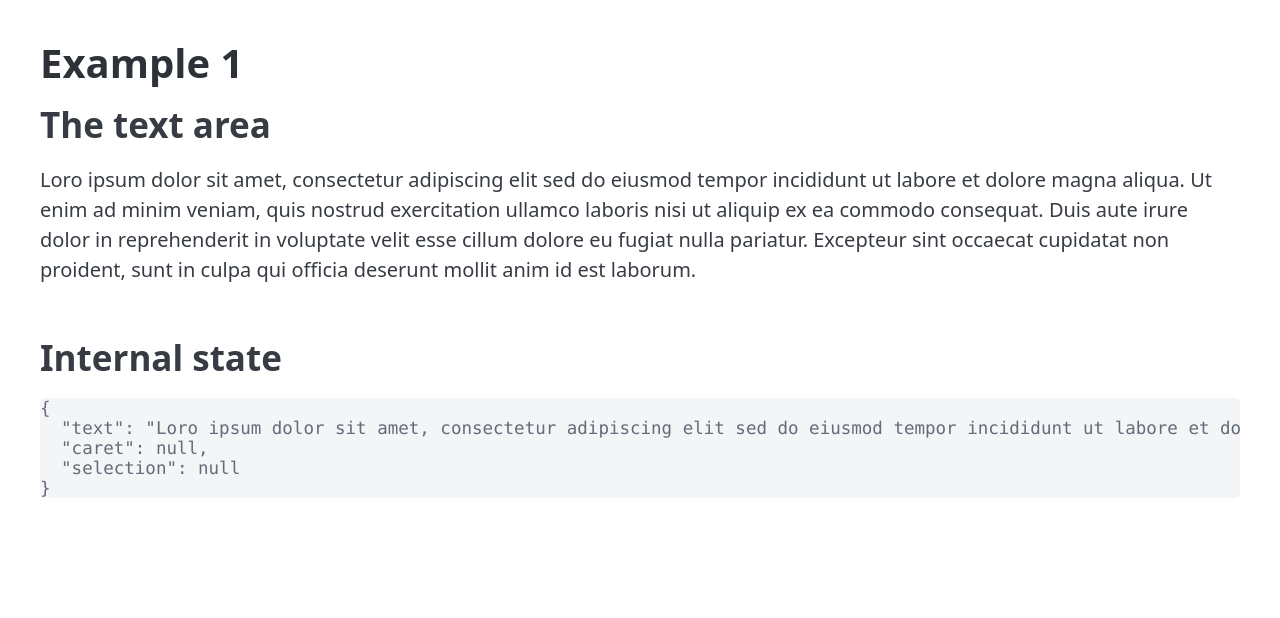
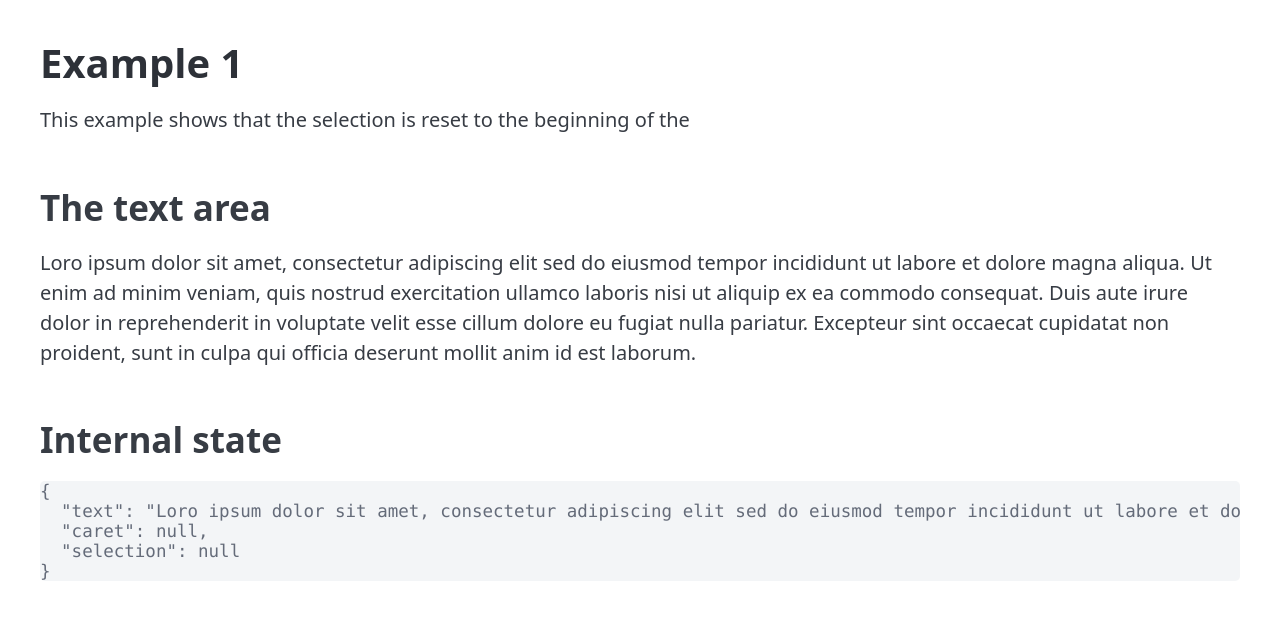
Before and after one commit to kulla/2025-03-26-experiments-with-selection-api, a React app: page / in a window 1280 px wide. Shown: the top 618 px of the page. Built offline with nearby package versions, Linux system fonts and the light colour scheme; the HTML template or start-up script is replaced by a standard one.

Commit message:
refactor: Remove bugfix for ignoring second event

```diff
--- a/src/App.tsx
+++ b/src/App.tsx
@@ -1,6 +1,6 @@
 import '@picocss/pico/css/pico.min.css'
 import './App.css'
-import { useEffect, useId, useRef, useState } from 'react'
+import { useEffect, useId, useState } from 'react'
 
 const loroIpsum =
   'Loro ipsum dolor sit amet, consectetur adipiscing elit sed do eiusmod tempor incididunt ut labore et dolore magna aliqua. Ut enim ad minim veniam, quis nostrud exercitation ullamco laboris nisi ut aliquip ex ea commodo consequat. Duis aute irure dolor in reprehenderit in voluptate velit esse cillum dolore eu fugiat nulla pariatur. Excepteur sint occaecat cupidatat non proident, sunt in culpa qui officia deserunt mollit anim id est laborum.'
@@ -9,6 +9,9 @@ const App = () => {
   return (
     <main className="content">
       <h1>Example 1</h1>
+      <p>
+        This example shows that the selection is reset to the beginning of the{' '}
+      </p>
       <Example1 />
     </main>
   )
@@ -19,7 +22,6 @@ function Example1() {
   const [text, _setText] = useState(loroIpsum)
   const [caret, setCaret] = useState<number | null>(null)
   const [selection, setSelection] = useState<unknown | null>(null)
-  const lastCaretChange = useRef<number | null>(null)
 
   useEffect(() => {
     function handleSelectionChange() {
@@ -37,10 +39,6 @@ function Example1() {
         setSelection(null)
       }
 
-      if (currentTimestamp() - (lastCaretChange.current ?? 0) < 100) {
-        return
-      }
-
       if (
         selection?.anchorNode &&
         selection.isCollapsed &&
@@ -52,8 +50,6 @@ function Example1() {
       } else {
         setCaret(null)
       }
-
-      lastCaretChange.current = currentTimestamp()
     }
 
     document.addEventListener('selectionchange', handleSelectionChange)
@@ -83,10 +79,6 @@ function Example1() {
   )
 }
 
-function currentTimestamp() {
-  return new Date().getTime()
-}
-
 function getNodeName(node: Node | null) {
   if (node == null) return null
   if (!(node instanceof Element)) return node.nodeName
```
